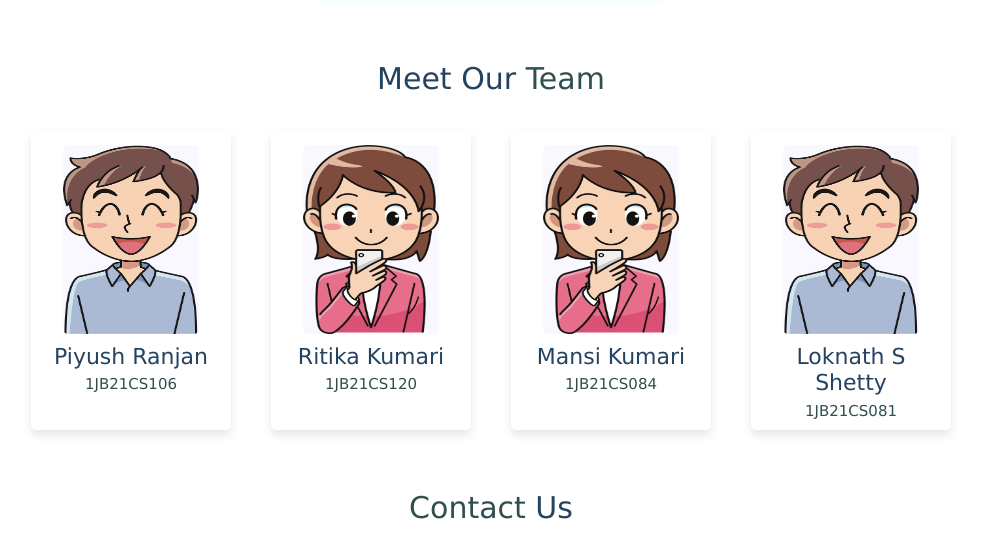
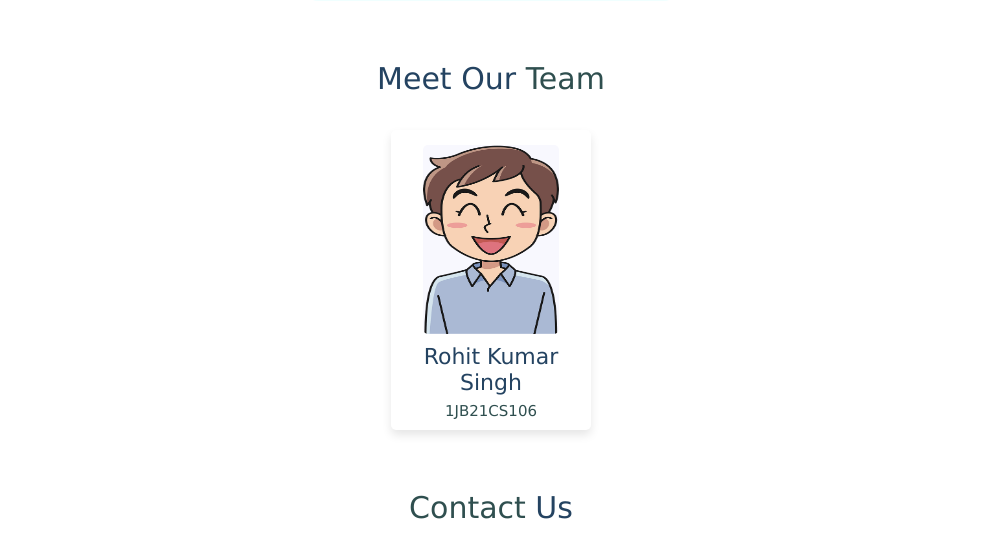
Before and after one commit to OjhaGopal/rohit-project, a Flask app: page / in a window 1280 px wide. Shown: the part 2986-3530 px from the top of the page, without its empty margins (149-1130 px from the left). Run offline with Flask 3, Linux system fonts and the light colour scheme; some libraries are stand-ins or nearby versions.

Commit message:
chore: update team member details, contact info, and map location in index template

```diff
--- a/SkinCare/app/templates/index.html
+++ b/SkinCare/app/templates/index.html
@@ -193,41 +193,11 @@
 
                 <div class="box">
                     <img src="{{ url_for('static', filename='images/560-5608215_laughing-woung-man-clipart-strong-person-clipart-png.png') }}" alt="">
-                    <h3>Piyush Ranjan</h3>
+                    <h3>Rohit Kumar Singh</h3>
                     <span>1JB21CS106</span>
                     <div class="share">
-
-                        <a href="https://github.com/shivkantmani" class="fab fa-github"></a>
-                        <a href="https://www.linkedin.com/in/shiv-kant-mani/" class="fab fa-linkedin"></a>
-                    </div>
-                </div>
-
-                <div class="box">
-                    <img src="{{ url_for('static', filename='images/42-420024_businessperson-computer-icons-woman-laborer-free-commercial-clip.png') }}" alt="">
-                    <h3>Ritika Kumari</h3>
-                    <span>1JB21CS120</span>
-                    <div class="share">
-                        <a href="https://github.com/winee165" class="fab fa-github"></a>
-                        <a href="#" class="fab fa-linkedin"></a>
-                    </div>
-                </div>
-                <div class="box">
-                    <img src="{{ url_for('static', filename='images/42-420024_businessperson-computer-icons-woman-laborer-free-commercial-clip.png') }}" alt="">
-                    <h3>Mansi Kumari</h3>
-                    <span>1JB21CS084</span>
-                    <div class="share">
-                        <a href="https://github.com/winee165" class="fab fa-github"></a>
-                        <a href="#" class="fab fa-linkedin"></a>
-                    </div>
-                </div>
-                <div class="box">
-                    <img src="{{ url_for('static', filename='images/560-5608215_laughing-woung-man-clipart-strong-person-clipart-png.png') }}" alt="">
-                    <h3>Loknath S Shetty</h3>
-                    <span>1JB21CS081</span>
-                    <div class="share">
-
-                        <a href="https://github.com/priyansh-j" class="fab fa-github"></a>
-                        <a href="https://www.linkedin.com/in/priyansh-jain-91005a213/" class="fab fa-linkedin"></a>
+                        <a href="https://github.com/r332003" class="fab fa-github"></a>
+                        <a href="https://www.linkedin.com/in/rohit-kumar-aa0791370" class="fab fa-linkedin"></a>
                     </div>
                 </div>
 
@@ -260,7 +230,7 @@
                 </div>
 
                 <div class="col-md-5 p-2">
-                    <iframe class="map" src="https://maps.google.com/maps?q=srm institute of science and technology kattankulathur&t=k&z=10&ie=UTF8&iwloc=&output=embed" allowfullscreen="" loading="lazy"></iframe>
+                    <iframe class="map" src="https://www.google.com/maps?q=Harprasad+Das+Jain+College+Ara+802301&output=embed" allowfullscreen="" loading="lazy"></iframe>
 
                 </div>
 
@@ -308,17 +278,17 @@
 
                 <div class="box p-3 m-2">
                     <h3>contact info</h3>
-                    <a href="#">+123-456-9999</a>
+                    <a href="#">+91 6203588819</a>
                     <a href="#">+111-222-3333</a>
-                    <a href="#">prai2712@gmail.com</a>
-                    <a href="#">Bangalore, India - 560060</a>
+                    <a href="#">rohitsingh332003@gmail.com</a>
+                    <a href="#">Bihar, India - 802301</a>
                 </div>
 
             </div>
 
             <div class="credit">
-                <div>Created by <span>Piyush Ranjan & Team</span>. </div>
-                © 2023 Copyright skin care. All rights reserved.
+                <div>Created by <span>Rohit Kumar Singh</span>. </div>
+                © 2026 Copyright skin care. All rights reserved.
             </div>
 
         </div>
```
Also changed, not shown: README.md.
